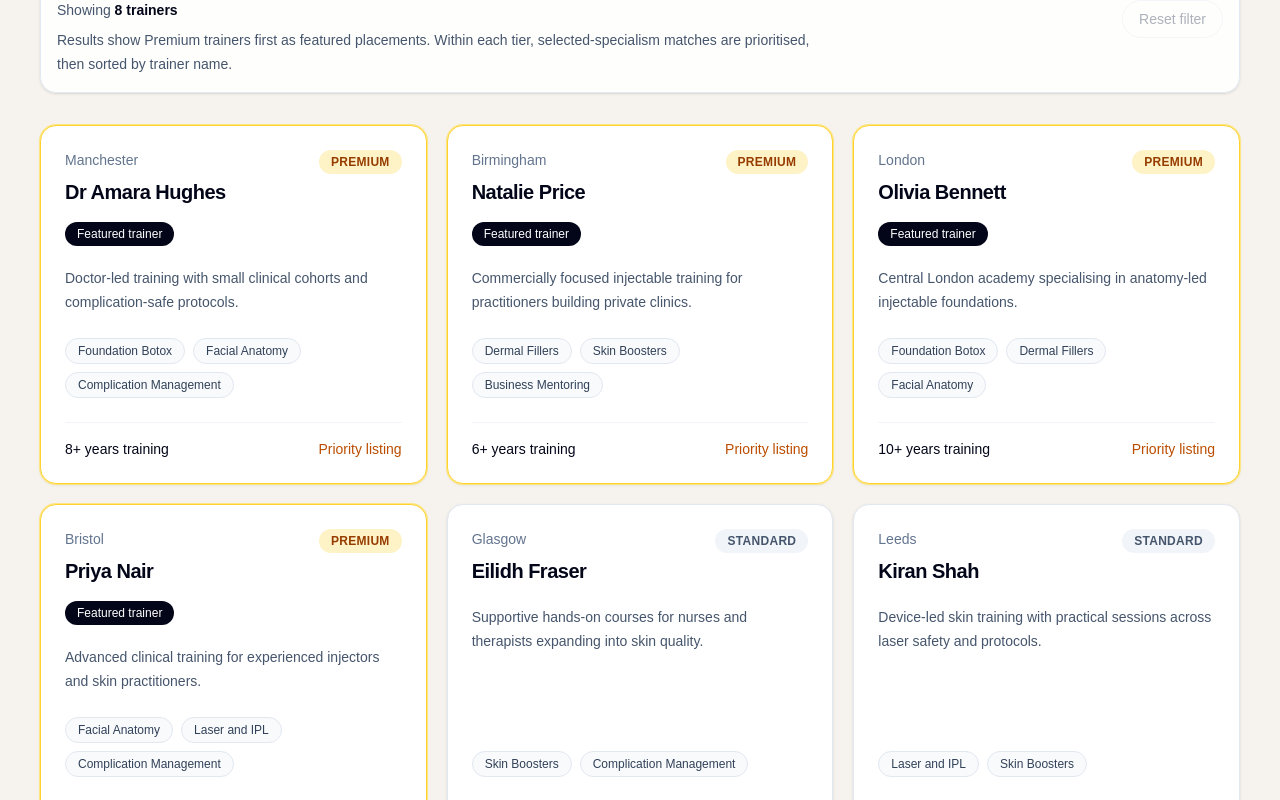
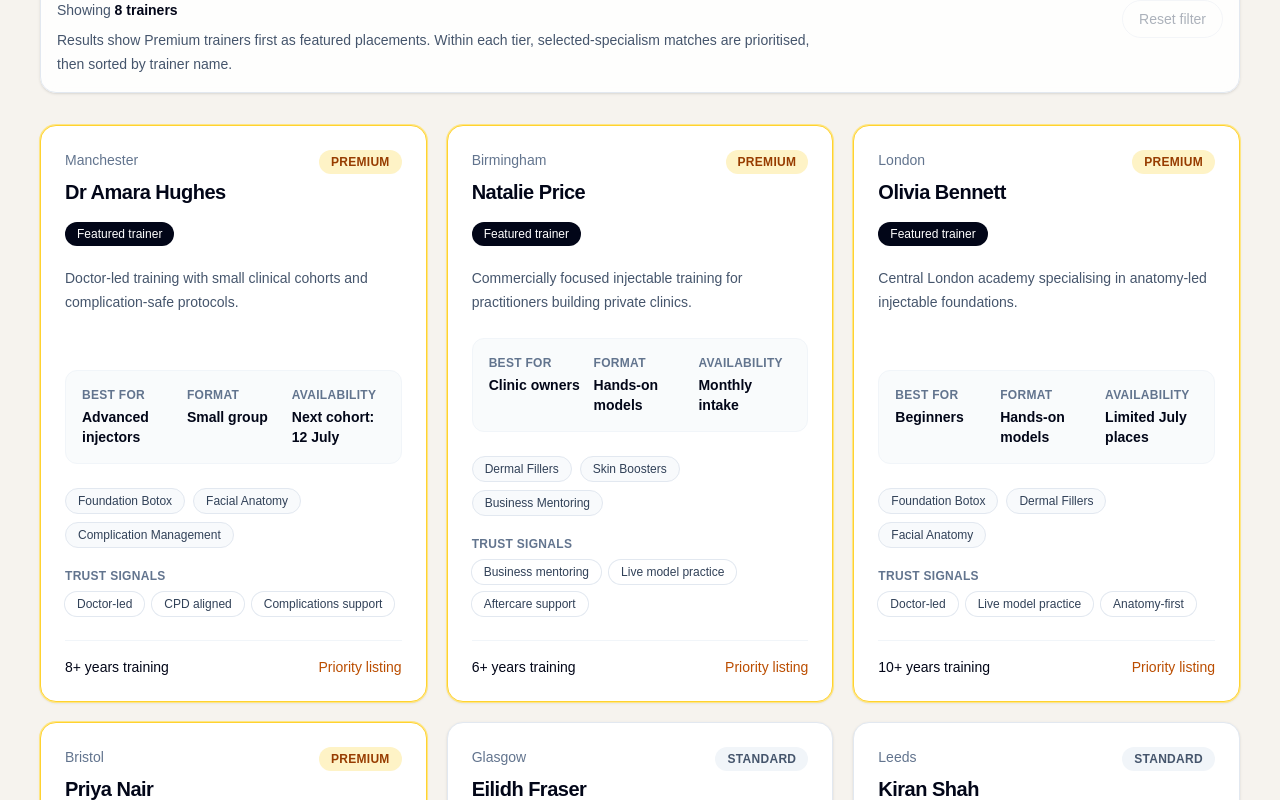
Before and after one commit to ElaiElaiElai1113/AestheticHub, a Next.js app: page / in a window 1280 px wide. Shown: the part 680-1480 px from the top of the page. Built offline with nearby package versions, Linux system fonts and the light colour scheme.

Commit message:
feat: add trainer decision signals

```diff
--- a/app/components/practitioner-card.tsx
+++ b/app/components/practitioner-card.tsx
@@ -1,6 +1,7 @@
 import type { Practitioner } from "@/app/data/practitioners";
 
 type PractitionerCardProps = {
+  matchesSelectedSpecialism: boolean;
   practitioner: Practitioner;
 };
 
@@ -9,7 +10,10 @@ const tierLabel: Record<Practitioner["tier"], string> = {
   standard: "Standard",
 };
 
-export function PractitionerCard({ practitioner }: PractitionerCardProps) {
+export function PractitionerCard({
+  matchesSelectedSpecialism,
+  practitioner,
+}: PractitionerCardProps) {
   const isPremium = practitioner.tier === "premium";
 
   return (
@@ -48,9 +52,42 @@ export function PractitionerCard({ practitioner }: PractitionerCardProps) {
         </p>
       ) : null}
 
+      {matchesSelectedSpecialism ? (
+        <p className="mt-3 w-fit rounded-full bg-emerald-50 px-3 py-1 text-xs font-semibold text-emerald-700 ring-1 ring-emerald-100">
+          Matches selected specialism
+        </p>
+      ) : null}
+
       <p className="mt-5 flex-1 text-sm leading-6 text-slate-600">
         {practitioner.summary}
       </p>
+
+      <dl className="mt-6 grid gap-3 rounded-xl border border-slate-100 bg-slate-50/80 p-4 text-sm sm:grid-cols-3">
+        <div>
+          <dt className="text-xs font-semibold uppercase tracking-wide text-slate-500">
+            Best for
+          </dt>
+          <dd className="mt-1 font-semibold text-slate-950">
+            {practitioner.audience}
+          </dd>
+        </div>
+        <div>
+          <dt className="text-xs font-semibold uppercase tracking-wide text-slate-500">
+            Format
+          </dt>
+          <dd className="mt-1 font-semibold text-slate-950">
+            {practitioner.format}
+          </dd>
+        </div>
+        <div>
+          <dt className="text-xs font-semibold uppercase tracking-wide text-slate-500">
+            Availability
+          </dt>
+          <dd className="mt-1 font-semibold text-slate-950">
+            {practitioner.nextCohort}
+          </dd>
+        </div>
+      </dl>
 
       <div className="mt-6 flex flex-wrap gap-2">
         {practitioner.specialisms.map((specialism) => (
@@ -61,6 +98,22 @@ export function PractitionerCard({ practitioner }: PractitionerCardProps) {
             {specialism}
           </span>
         ))}
+      </div>
+
+      <div className="mt-5">
+        <p className="text-xs font-semibold uppercase tracking-wide text-slate-500">
+          Trust signals
+        </p>
+        <div className="mt-2 flex flex-wrap gap-2">
+          {practitioner.trustSignals.map((signal) => (
+            <span
+              className="rounded-full bg-white px-3 py-1 text-xs font-medium text-slate-700 ring-1 ring-slate-200"
+              key={signal}
+            >
+              {signal}
+            </span>
+          ))}
+        </div>
       </div>
 
       <div className="mt-6 flex items-center justify-between border-t border-slate-100 pt-4 text-sm">
```
